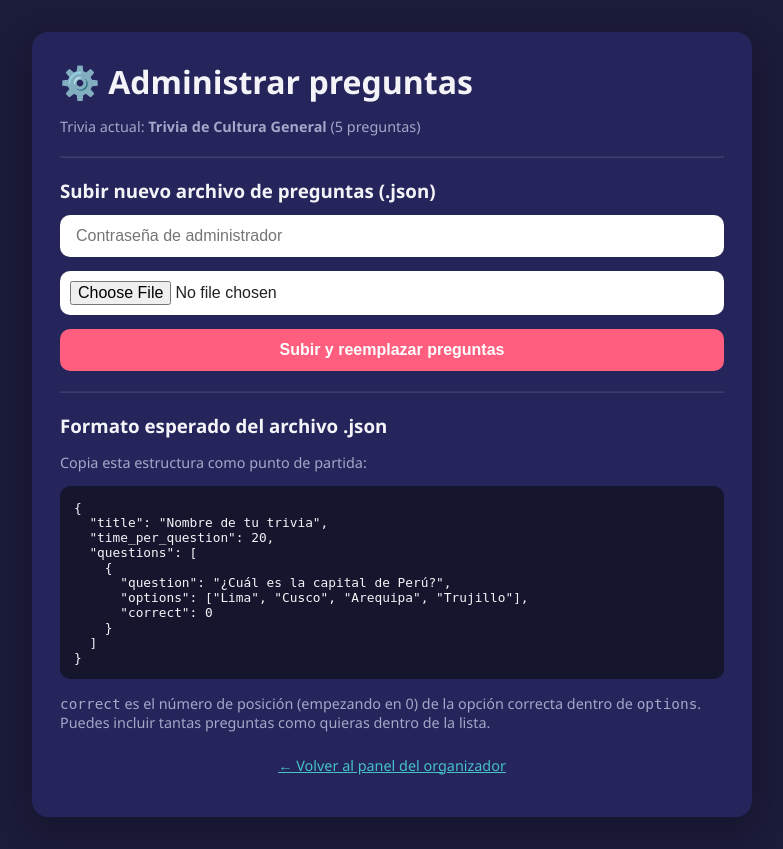
After one commit to jorgeav527/trivia_app, a Flask app: page /admin in a window 1280 px wide. The commit adds this page. Shown: the whole page, without its empty margins (248-1031 px from the left). Run offline with Flask 3, Linux system fonts and the light colour scheme.

Commit message:
Agregar pantalla de admin para subir preguntas

```diff
--- a/app.py
+++ b/app.py
@@ -16,6 +16,7 @@ Luego abre:
 """
 
 import json
+import os
 import random
 import string
 import time
@@ -25,6 +26,11 @@ from flask import Flask, render_template, request, jsonify
 from flask_socketio import SocketIO, join_room, emit
 
 BASE_DIR = Path(__file__).resolve().parent
+QUIZ_PATH = BASE_DIR / "data" / "preguntas.json"
+
+# Contraseña para poder subir nuevas preguntas desde /admin.
+# En Render: Settings > Environment > agrega ADMIN_PASSWORD con tu propia clave.
+ADMIN_PASSWORD = os.environ.get("ADMIN_PASSWORD", "cambia-esta-clave")
 
 app = Flask(__name__)
 app.config["SECRET_KEY"] = "cambia-esto-por-algo-secreto"
@@ -39,8 +45,41 @@ GAMES = {}  # { room_code: GameState }
 
 
 def cargar_preguntas():
-    with open(BASE_DIR / "data" / "preguntas.json", encoding="utf-8") as f:
+    with open(QUIZ_PATH, encoding="utf-8") as f:
         return json.load(f)
+
+
+def validar_quiz(data):
+    """Valida que el JSON subido tenga la estructura correcta.
+    Devuelve (es_valido, mensaje_error)."""
+    if not isinstance(data, dict):
+        return False, "El archivo debe ser un objeto JSON (con llaves { })."
+
+    if "title" not in data or not isinstance(data["title"], str) or not data["title"].strip():
+        return False, "Falta el campo 'title' (texto) o está vacío."
+
+    if "questions" not in data or not isinstance(data["questions"], list) or len(data["questions"]) == 0:
+        return False, "Falta el campo 'questions' (lista) o está vacío."
+
+    time_per_question = data.get("time_per_question", 20)
+    if not isinstance(time_per_question, (int, float)) or time_per_question <= 0:
+        return False, "'time_per_question' debe ser un número mayor a 0."
+
+    for i, q in enumerate(data["questions"], start=1):
+        if not isinstance(q, dict):
+            return False, f"La pregunta #{i} no es un objeto válido."
+        if "question" not in q or not isinstance(q["question"], str) or not q["question"].strip():
+            return False, f"La pregunta #{i} no tiene texto en 'question'."
+        if "options" not in q or not isinstance(q["options"], list) or len(q["options"]) < 2:
+            return False, f"La pregunta #{i} debe tener al menos 2 opciones en 'options'."
+        if not all(isinstance(opt, str) and opt.strip() for opt in q["options"]):
+            return False, f"La pregunta #{i} tiene una opción vacía o no es texto."
+        if "correct" not in q or not isinstance(q["correct"], int):
+            return False, f"La pregunta #{i} no tiene 'correct' (número) indicando la opción correcta."
+        if not (0 <= q["correct"] < len(q["options"])):
+            return False, f"La pregunta #{i}: 'correct' debe ser un índice válido de 'options' (0 a {len(q['options']) - 1})."
+
+    return True, ""
 
 
 class GameState:
@@ -118,6 +157,52 @@ def host():
 def play(room_code):
     """Pantalla del jugador ya dentro de una sala."""
     return render_template("player.html", room_code=room_code.upper())
+
+
+@app.route("/admin")
+def admin():
+    """Pantalla para subir un nuevo banco de preguntas (.json)."""
+    quiz_data = cargar_preguntas()
+    return render_template(
+        "admin.html",
+        current_title=quiz_data.get("title", ""),
+        current_count=len(quiz_data.get("questions", [])),
+    )
+
+
+@app.route("/api/upload_quiz", methods=["POST"])
+def api_upload_quiz():
+    password = request.form.get("password", "")
+    if password != ADMIN_PASSWORD:
+        return jsonify({"ok": False, "error": "Contraseña incorrecta."}), 401
+
+    file = request.files.get("quiz_file")
+    if not file or file.filename == "":
+        return jsonify({"ok": False, "error": "No se seleccionó ningún archivo."}), 400
+
+    try:
+        raw = file.read().decode("utf-8")
+        data = json.loads(raw)
+    except (UnicodeDecodeError, json.JSONDecodeError) as e:
+        return jsonify({"ok": False, "error": f"El archivo no es un JSON válido: {e}"}), 400
+
+    es_valido, error = validar_quiz(data)
+    if not es_valido:
+        return jsonify({"ok": False, "error": error}), 400
+
+    # Aseguramos que time_per_question tenga un valor por defecto
+    data.setdefault("time_per_question", 20)
+
+    with open(QUIZ_PATH, "w", encoding="utf-8") as f:
+        json.dump(data, f, ensure_ascii=False, indent=2)
+
+    return jsonify(
+        {
+            "ok": True,
+            "title": data["title"],
+            "count": len(data["questions"]),
+        }
+    )
 
 
 @app.route("/api/create_room", methods=["POST"])
--- /dev/null
+++ b/templates/admin.html
@@ -0,0 +1,96 @@
+<!DOCTYPE html>
+<html lang="es">
+<head>
+  <meta charset="UTF-8">
+  <meta name="viewport" content="width=device-width, initial-scale=1.0">
+  <title>Admin - Subir preguntas</title>
+  <link rel="stylesheet" href="{{ url_for('static', filename='css/style.css') }}">
+</head>
+<body>
+  <div class="wrap">
+    <div class="card">
+      <h1>⚙️ Administrar preguntas</h1>
+
+      <p class="muted">
+        Trivia actual: <strong>{{ current_title }}</strong>
+        ({{ current_count }} pregunta{{ 's' if current_count != 1 else '' }})
+      </p>
+
+      <hr style="border-color: rgba(255,255,255,.1); margin: 20px 0;">
+
+      <h3>Subir nuevo archivo de preguntas (.json)</h3>
+
+      <form id="uploadForm">
+        <input type="password" id="password" placeholder="Contraseña de administrador" required>
+        <input type="file" id="quizFile" accept=".json,application/json" required
+               style="background:#fff; color:#222; padding:10px; border-radius:10px; width:100%; margin-bottom:14px;">
+        <button type="submit" style="width:100%;">Subir y reemplazar preguntas</button>
+      </form>
+
+      <p id="statusMsg" style="margin-top:14px;"></p>
+
+      <hr style="border-color: rgba(255,255,255,.1); margin: 20px 0;">
+
+      <h3>Formato esperado del archivo .json</h3>
+      <p class="muted">Copia esta estructura como punto de partida:</p>
+      <pre style="background:#15152e; padding:14px; border-radius:10px; overflow-x:auto; font-size:.8rem;">{
+  "title": "Nombre de tu trivia",
+  "time_per_question": 20,
+  "questions": [
+    {
+      "question": "¿Cuál es la capital de Perú?",
+      "options": ["Lima", "Cusco", "Arequipa", "Trujillo"],
+      "correct": 0
+    }
+  ]
+}</pre>
+      <p class="muted">
+        <code>correct</code> es el número de posición (empezando en 0) de la opción correcta
+        dentro de <code>options</code>. Puedes incluir tantas preguntas como quieras dentro de la lista.
+      </p>
+
+      <p class="muted center" style="margin-top:24px;">
+        <a href="/host" style="color:var(--accent2);">← Volver al panel del organizador</a>
+      </p>
+    </div>
+  </div>
+
+  <script>
+    const form = document.getElementById('uploadForm');
+    const statusMsg = document.getElementById('statusMsg');
+
+    form.addEventListener('submit', async (e) => {
+      e.preventDefault();
+      statusMsg.textContent = 'Subiendo…';
+      statusMsg.style.color = 'var(--muted)';
+
+      const password = document.getElementById('password').value;
+      const fileInput = document.getElementById('quizFile');
+      const file = fileInput.files[0];
+
+      if (!file) return;
+
+      const formData = new FormData();
+      formData.append('password', password);
+      formData.append('quiz_file', file);
+
+      try {
+        const res = await fetch('/api/upload_quiz', { method: 'POST', body: formData });
+        const data = await res.json();
+
+        if (data.ok) {
+          statusMsg.style.color = '#6fcf97';
+          statusMsg.textContent = `✅ Listo. "${data.title}" cargada con ${data.count} preguntas.`;
+          form.reset();
+        } else {
+          statusMsg.style.color = '#ff8585';
+          statusMsg.textContent = `❌ ${data.error}`;
+        }
+      } catch (err) {
+        statusMsg.style.color = '#ff8585';
+        statusMsg.textContent = '❌ Ocurrió un error al subir el archivo.';
+      }
+    });
+  </script>
+</body>
+</html>
--- a/templates/host.html
+++ b/templates/host.html
@@ -14,6 +14,9 @@
       <h1>🖥️ Panel del organizador</h1>
       <p class="muted">Crea una sala nueva y proyecta esta pantalla para que los jugadores vean las preguntas.</p>
       <button id="createRoomBtn">Crear sala nueva</button>
+      <p class="muted center" style="margin-top:18px;">
+        <a href="/admin" style="color:var(--accent2);">⚙️ Administrar preguntas</a>
+      </p>
     </div>
 
     <!-- PANTALLA: lobby esperando jugadores -->
```
Also changed, not shown: requirements.txt (+5 -5 lines), runtime.txt (line endings or trailing spaces), 1 other file.
